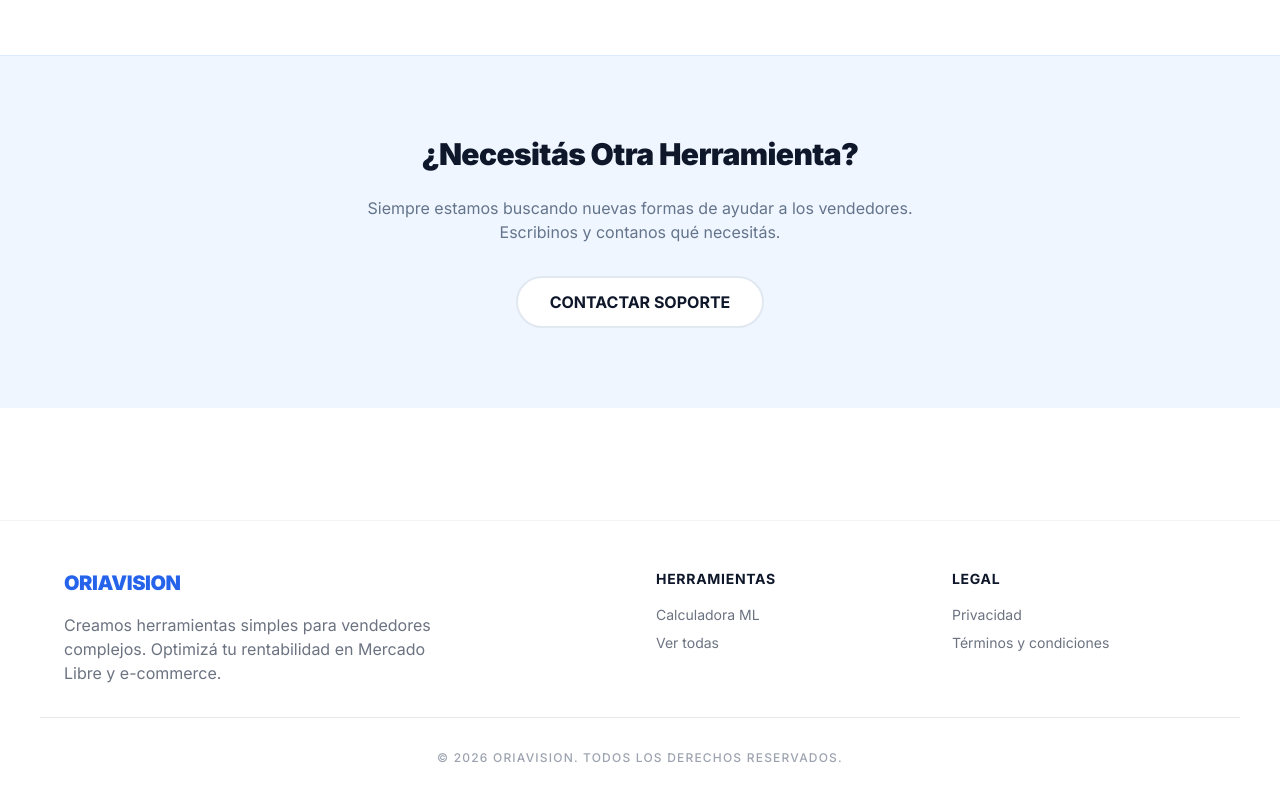
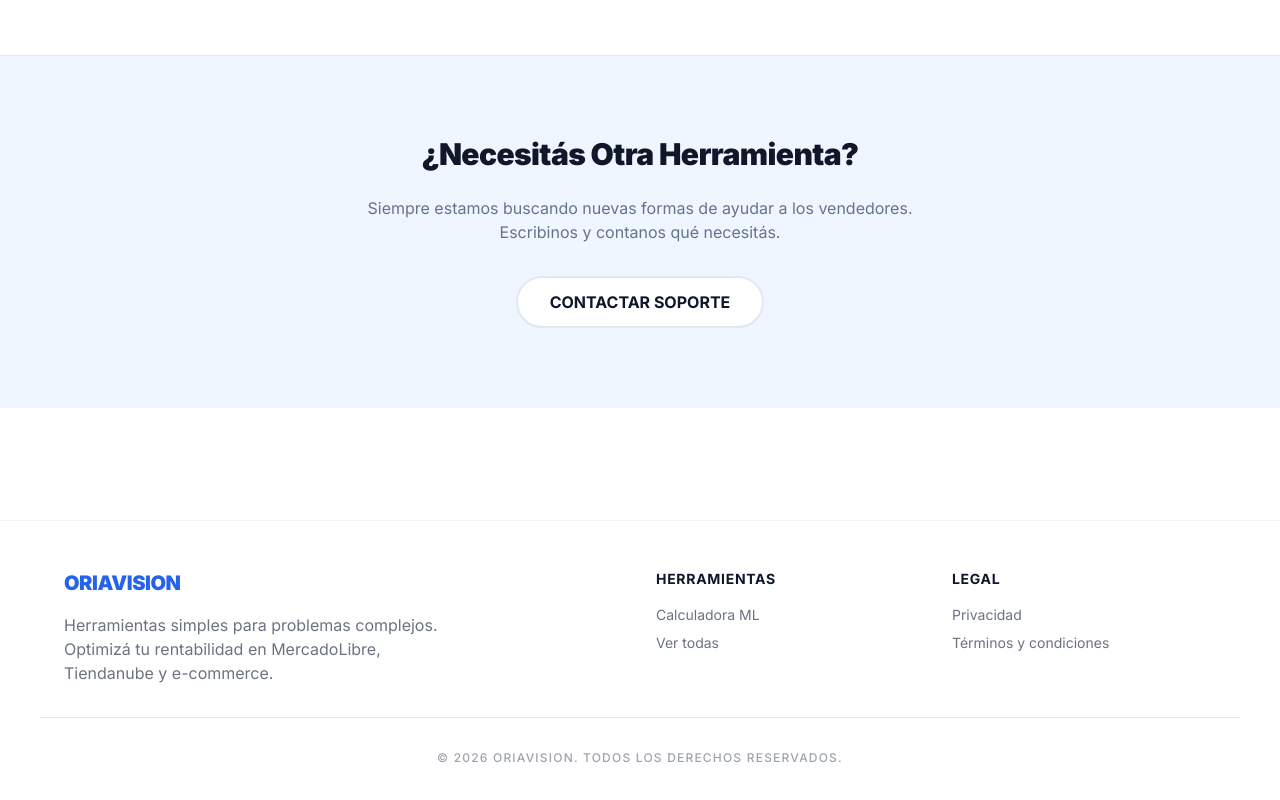
Before and after one commit to BengoDamian/oriavision-hub, a Next.js app: page / in a window 1280 px wide. Shown: the part 3605-4405 px from the top of the page. Built offline with nearby package versions, Linux system fonts and the light colour scheme.

Commit message:
Update Footer.tsx

```diff
--- a/src/components/Footer.tsx
+++ b/src/components/Footer.tsx
@@ -7,7 +7,7 @@ export default function Footer() {
         <div className="col-span-1 md:col-span-2">
           <h4 className="font-black text-xl text-primary mb-4">ORIAVISION</h4>
           <p className="text-gray-500 max-w-sm">
-            Creamos herramientas simples para vendedores complejos. Optimizá tu rentabilidad en Mercado Libre y e-commerce.
+            Herramientas simples para problemas complejos. Optimizá tu rentabilidad en MercadoLibre, Tiendanube y e-commerce.
           </p>
         </div>
         <div>
```
